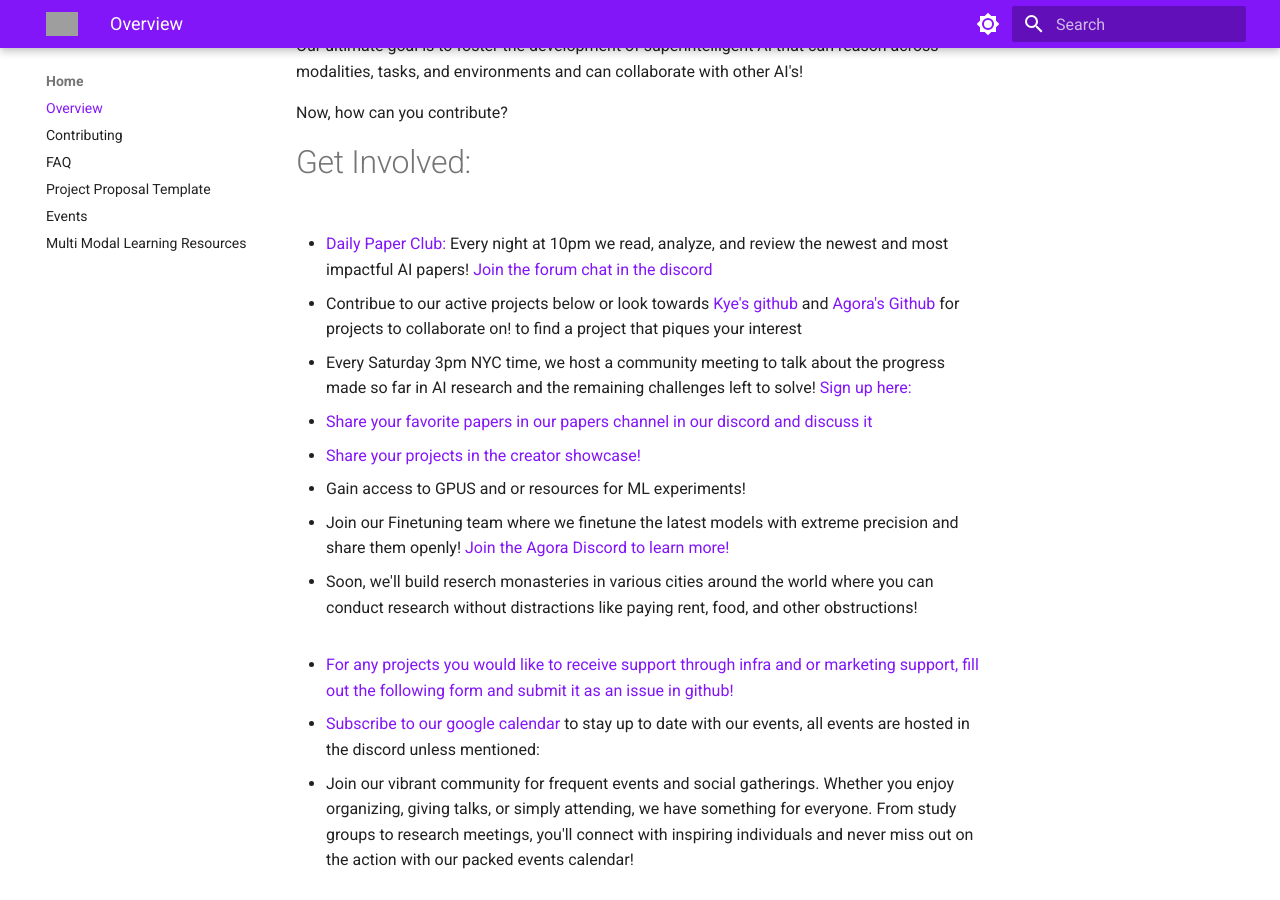
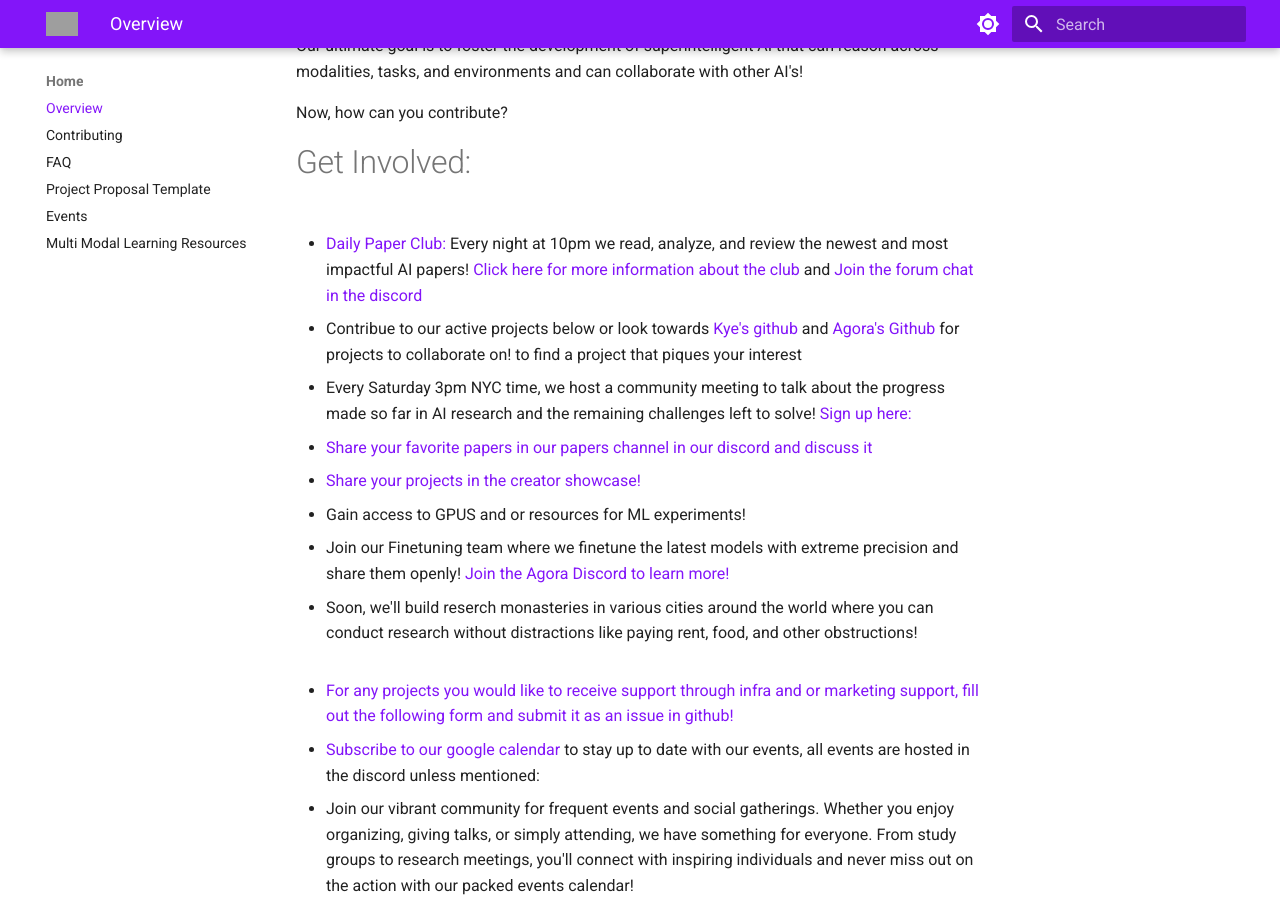
Before and after one commit to Agora-Lab-AI/AgoraHub, an MkDocs documentation site: the page built from docs/index.md, in a window 1280 px wide and 900 px high, scrolled down 1016 px. Built offline with MkDocs 1.6.1 and Material for MkDocs 9.7.7, drawn with Linux system fonts in a browser that asks for light colours; grey boxes are pictures that could not be loaded.

Commit message:
get involved

```diff
--- a/docs/index.md
+++ b/docs/index.md
@@ -23,7 +23,7 @@ Our ultimate goal is to foster the development of superintelligent AI that can r
 Now, how can you contribute?
 
 # Get Involved:
-- [Daily Paper Club:](https://discord.gg/t5QxhyvUG9) Every night at 10pm we read, analyze, and review the newest and most impactful AI papers! [Join the forum chat in the discord](https://discord.gg/t5QxhyvUG9)
+- [Daily Paper Club:](https://discord.gg/t5QxhyvUG9) Every night at 10pm we read, analyze, and review the newest and most impactful AI papers! [Click here for more information about the club](https://github.com/Agora-X/DailyPaperClub) and [Join the forum chat in the discord](https://discord.gg/t5QxhyvUG9)
 
 - Contribue to our active projects below or look towards [Kye's github](https://github.com/kyegomez) and [Agora's Github](https://github.com/Agora-X) for projects to collaborate on! to find a project that piques your interest
 
```
